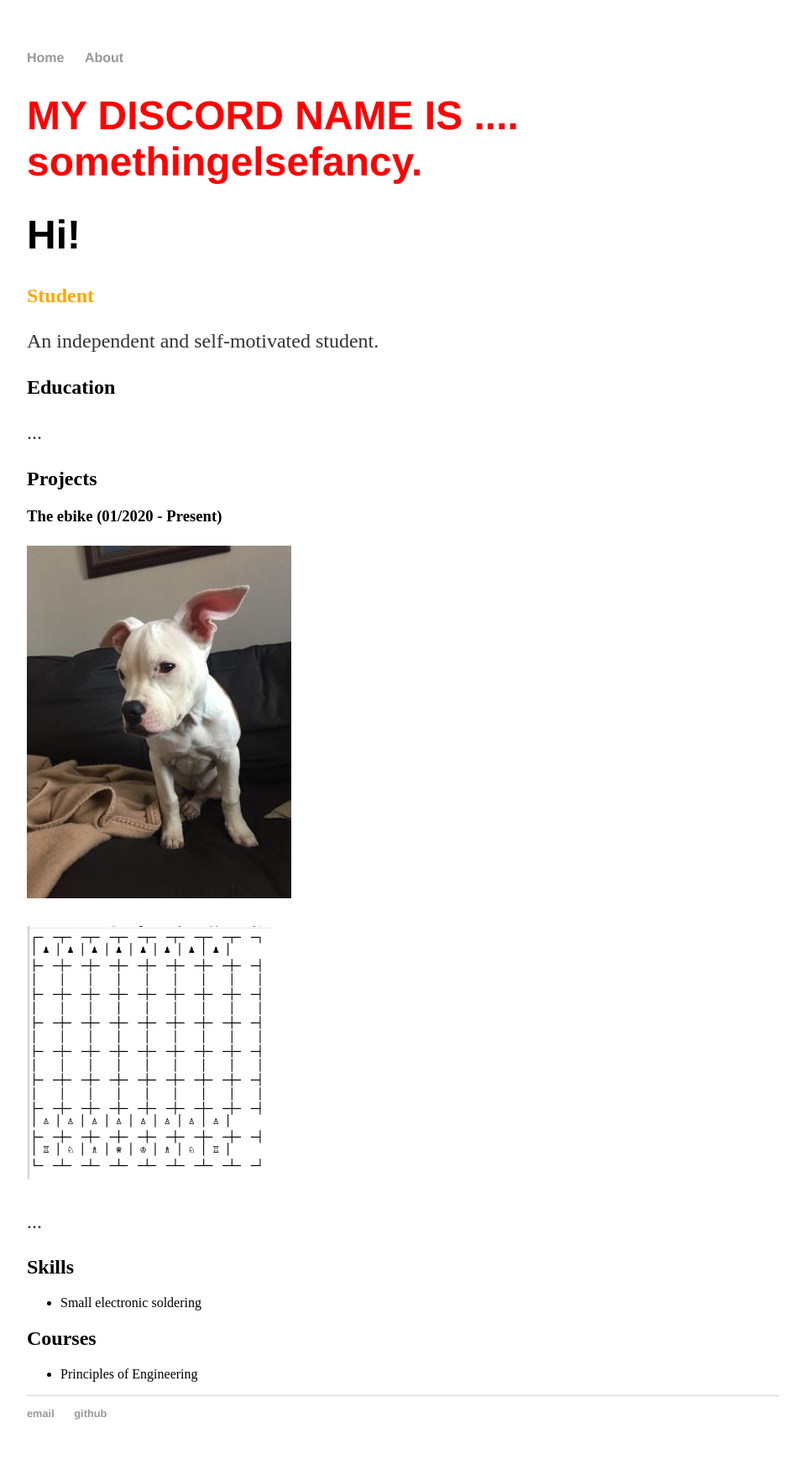
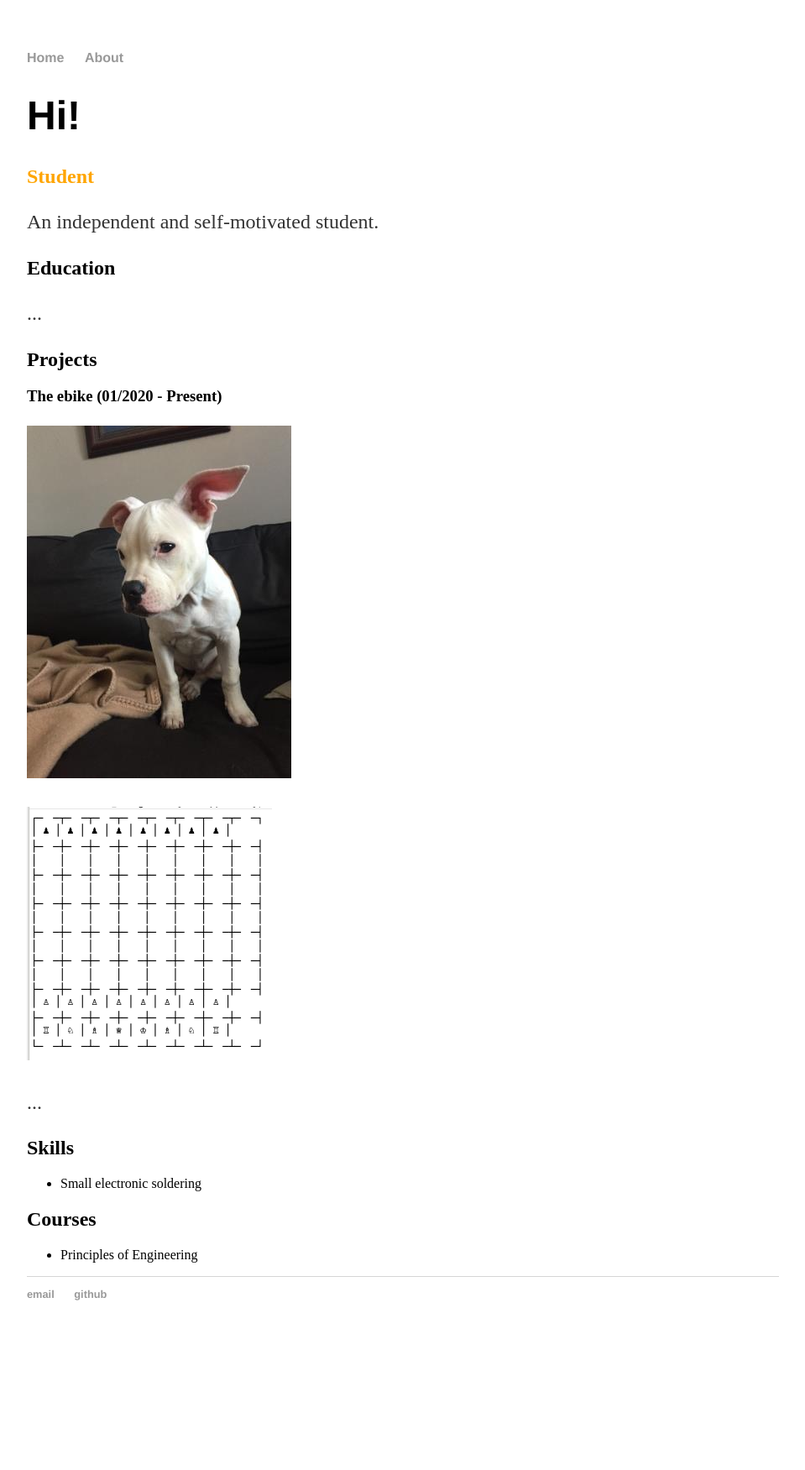
Before and after one commit to kian-mc/kian-mc.github.io, a Jekyll site: the page built from index.html, in a window 1280 px wide. Shown: the whole page at 84% size, without its empty margins (160-1119 px from the left). Built offline with Jekyll 4.4.1, drawn with Linux system fonts in a browser that asks for light colours; after the commit the page ends 1609 px from its top, so only the background shows below that.

Commit message:
Update default.html
remove config example

```diff
--- a/_layouts/default.html
+++ b/_layouts/default.html
@@ -13,7 +13,7 @@
 	    		</ul>
 			</nav>
 			<div class="container">
-				<h1 style="color:red">MY DISCORD NAME IS .... {{ site.discord }} </h1>
+
 			{{ content }}
 
 			</div><!-- /.container -->
```
